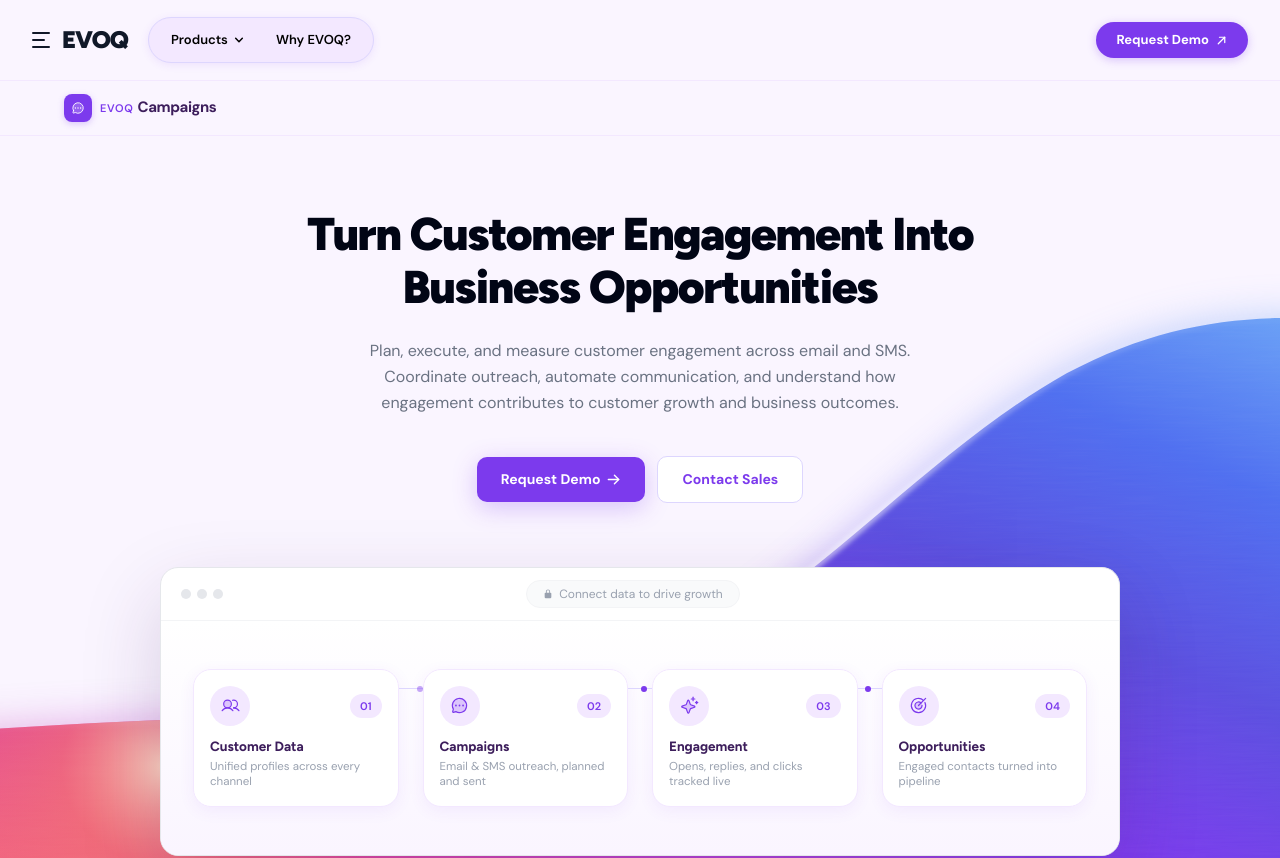
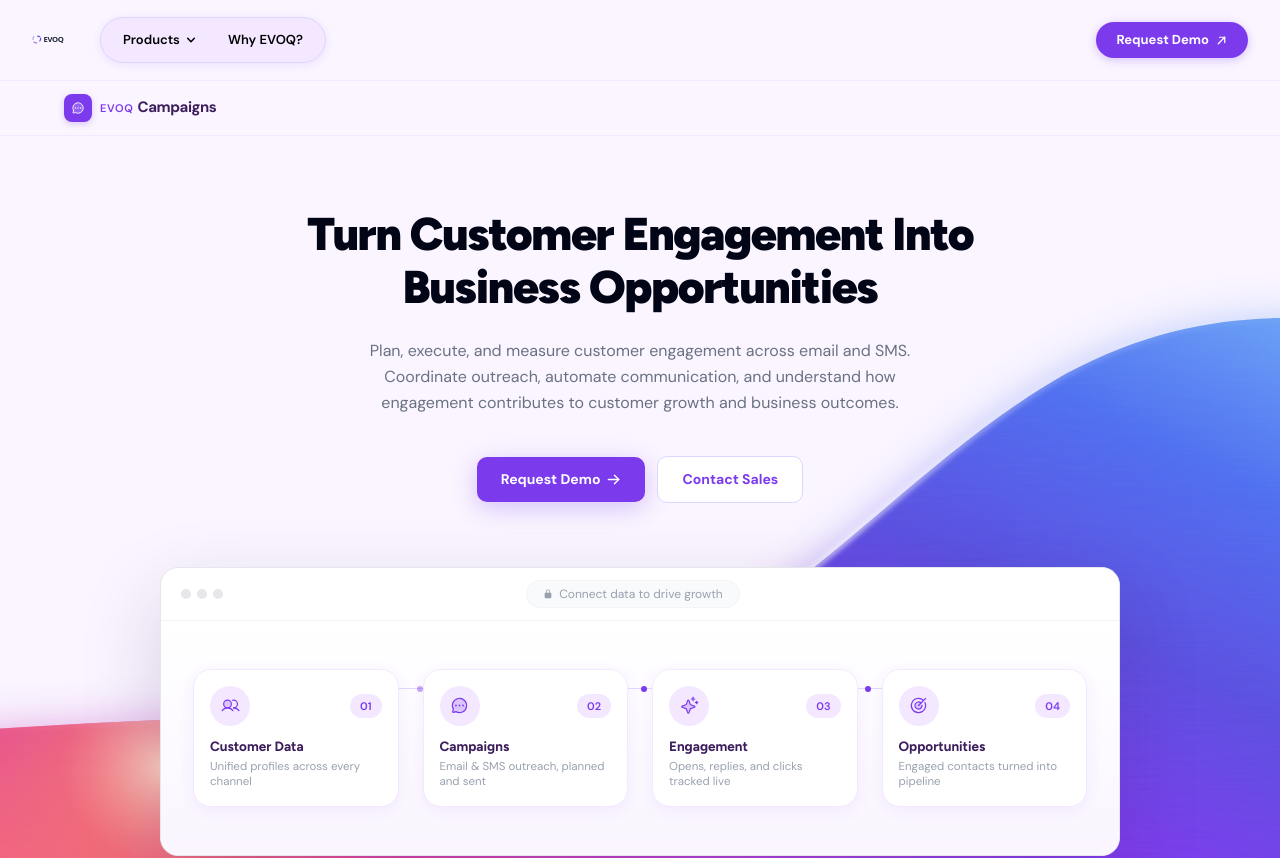
Before and after one commit to nikhilravindranc/campaigns, a Next.js app: page /campaigns in a window 1280 px wide. Shown: the top 858 px of the page. Built offline with nearby package versions, Linux system fonts and the light colour scheme.

Commit message:
Update header logo with EVOQ brand logo featuring purple swirl icon

```diff
--- a/app/campaigns/page.tsx
+++ b/app/campaigns/page.tsx
@@ -153,13 +153,18 @@
         <div className="h-full max-w-[1300px] mx-auto px-4 sm:px-6 md:px-8 flex items-center">
 
           {/* Left: EVOQ logo */}
-          <a href="https://dev.evoq.one" className="flex items-center gap-3 group flex-shrink-0">
-            <div className="hidden sm:flex flex-col gap-[5px]">
-              <div className="w-[18px] h-[2px] rounded-full bg-gray-900 group-hover:opacity-60 transition-opacity"/>
-              <div className="w-[13px] h-[2px] rounded-full bg-gray-900 group-hover:opacity-60 transition-opacity"/>
-              <div className="w-[18px] h-[2px] rounded-full bg-gray-900 group-hover:opacity-60 transition-opacity"/>
-            </div>
-            <span className="text-gray-900 font-heading font-black text-[22px] sm:text-[24px] tracking-[-0.04em] leading-none">EVOQ</span>
+          <a href="https://dev.evoq.one" className="flex items-center group flex-shrink-0 opacity-100 group-hover:opacity-80 transition-opacity">
+            <svg width="48" height="32" viewBox="0 0 200 48" xmlns="http://www.w3.org/2000/svg" className="h-8 w-auto">
+              {/* Swirl icon */}
+              <g>
+                <path d="M 24 8 A 16 16 0 0 1 32 10.34" fill="none" stroke="#5B4FE0" strokeWidth="5" strokeLinecap="round"/>
+                <path d="M 36 16 A 16 16 0 0 1 32.66 28" fill="none" stroke="#7C3AED" strokeWidth="5" strokeLinecap="round"/>
+                <path d="M 20 36 A 16 16 0 0 1 8 32.66" fill="none" stroke="#9F7AEA" strokeWidth="5" strokeLinecap="round"/>
+                <path d="M 4 22 A 16 16 0 0 1 8 10.34" fill="none" stroke="#B8A3F0" strokeWidth="5" strokeLinecap="round"/>
+              </g>
+              {/* EVOQ text */}
+              <text x="48" y="34" fontFamily="system-ui, -apple-system, sans-serif" fontSize="32" fontWeight="900" fill="#1F2937" letterSpacing="-1.5">EVOQ</text>
+            </svg>
           </a>
 
           {/* Nav pill — right next to logo */}
```
Also changed, not shown: public/images/evoq-logo.svg (added).
